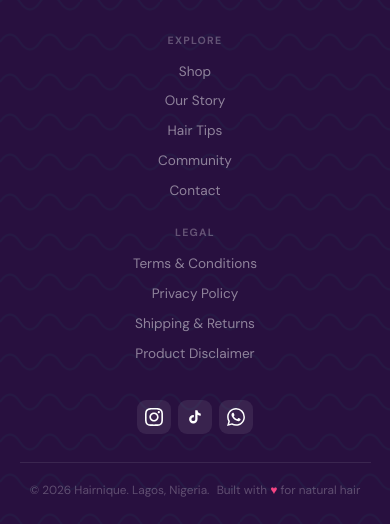
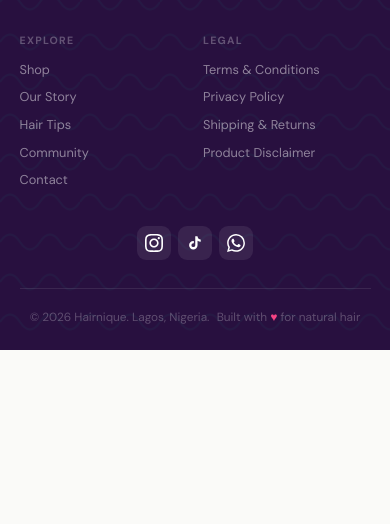
Before and after one commit to Oennie/hairnique, a plain HTML site: page index.html in a window 390 px wide. Shown: the part 6000-6524 px from the top of the page. After the commit the page ends 6350 px from the top, so only its background shows below. Drawn offline with nearby package versions, Linux system fonts and the light colour scheme; no server answers.

Commit message:
footer update

```diff
--- a/shared.css
+++ b/shared.css
@@ -1055,16 +1055,23 @@ footer {
   /* Cart drawer — full width on mobile */
   .cart-drawer { width: 100vw; }
 
-  /* Footer nav cols — stack on mobile */
+  /* Footer: Explore + Legal side by side in 2 columns */
   .footer-nav-cols {
-    flex-direction: column;
-    align-items: center;
+    display: grid;
+    grid-template-columns: 1fr 1fr;
     gap: 1.5rem;
+    width: 100%;
   }
   .footer-col {
-    grid-template-columns: 1fr 1fr;
-    justify-items: center;
-    text-align: center;
+    display: flex;
+    flex-direction: column;
+    align-items: flex-start;
+    gap: .6rem;
+    text-align: left;
+    grid-template-columns: unset;
+  }
+  .footer-col-label {
+    grid-column: unset;
   }
 }
 
@@ -1104,8 +1111,10 @@ footer {
   .ck-steps { font-size: .72rem; }
   .ck-sep { margin: 0 .3rem; }
 
-  /* Footer links single column on tiny phones */
-  .footer-col { grid-template-columns: 1fr; column-gap: 0; row-gap: .5rem; }
+  /* Footer - keep 2 columns on tiny phones too */
+  .footer-nav-cols { gap: 1rem; }
+  .footer-col { gap: .45rem; }
+  .footer-col a { font-size: .8rem; }
 
   /* Hero sub text */
   .hero-sub { font-size: .9rem; }
```
